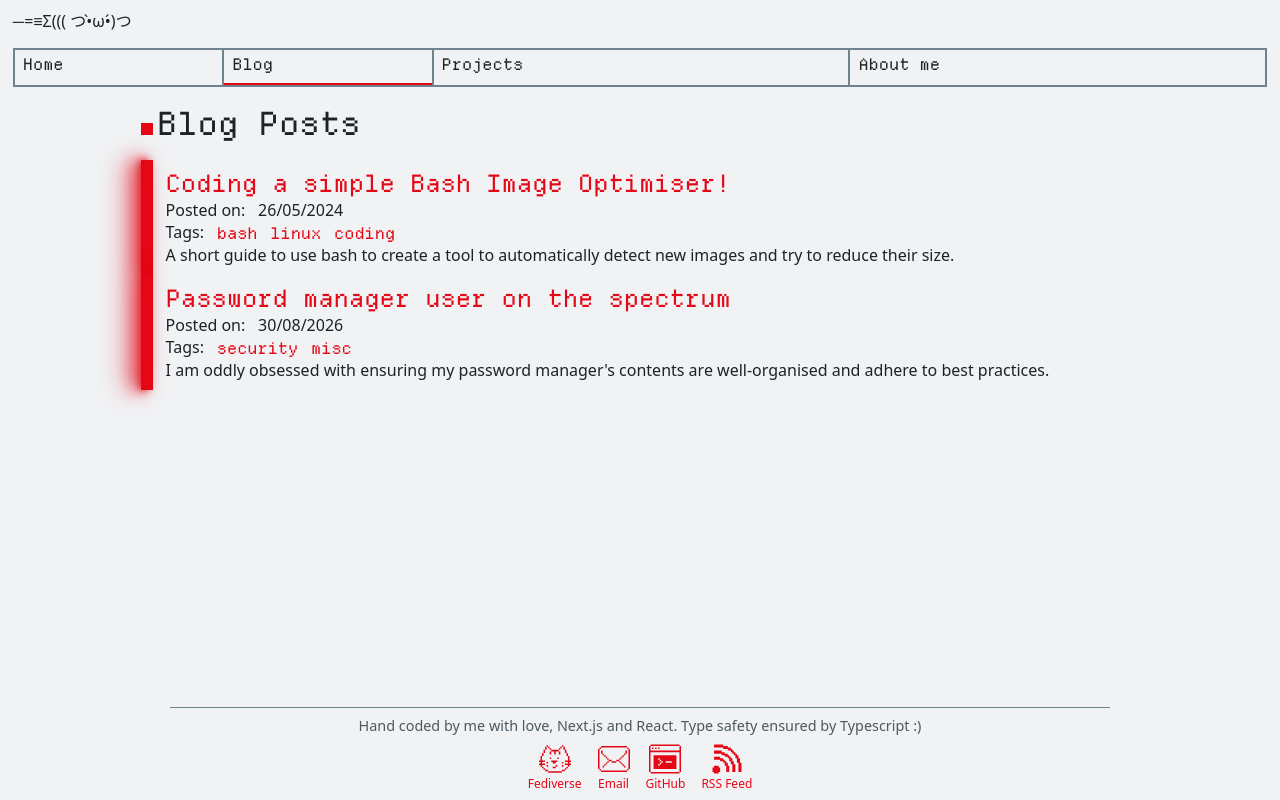
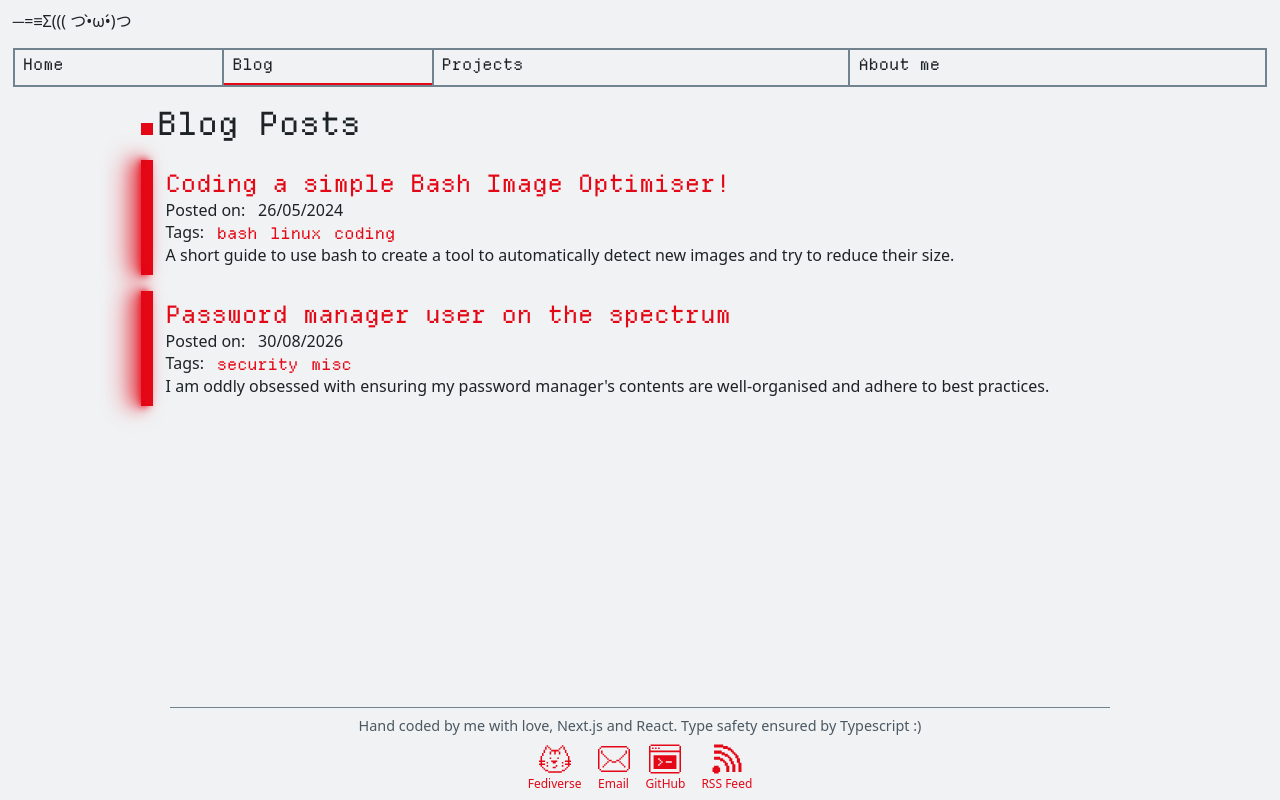
Before and after one commit to verbey/personal-website, a Next.js app: page /blog in a window 1280 px wide. Built offline with nearby package versions, Linux system fonts and the light colour scheme.

Commit message:
Add gaps between blog posts

```diff
--- a/src/app/blog/page.module.css
+++ b/src/app/blog/page.module.css
@@ -19,7 +19,7 @@
 
 
 
-.post > h2 {
+.post>h2 {
 	color: var(--accent);
 	font-family: var(--font-departure-mono);
 }
@@ -43,3 +43,9 @@
 	flex-wrap: wrap;
 	gap: 1svw;
 }
+
+.postsContainer {
+	display: flex;
+	flex-direction: column;
+	gap: max(1rem, 2svh);
+}
--- a/src/app/blog/page.tsx
+++ b/src/app/blog/page.tsx
@@ -17,7 +17,7 @@ export default function Archive() {
 			<header>
 				<h1 className={infoPageStyles.title}>Blog Posts</h1>
 			</header>
-			<main>
+			<main className={styles.postsContainer}>
 				{posts.map((post) => (
 					<a
 						key={post.slug}
```
Also changed, not shown: 1 other file (tests, documents, lock files or other folders).
